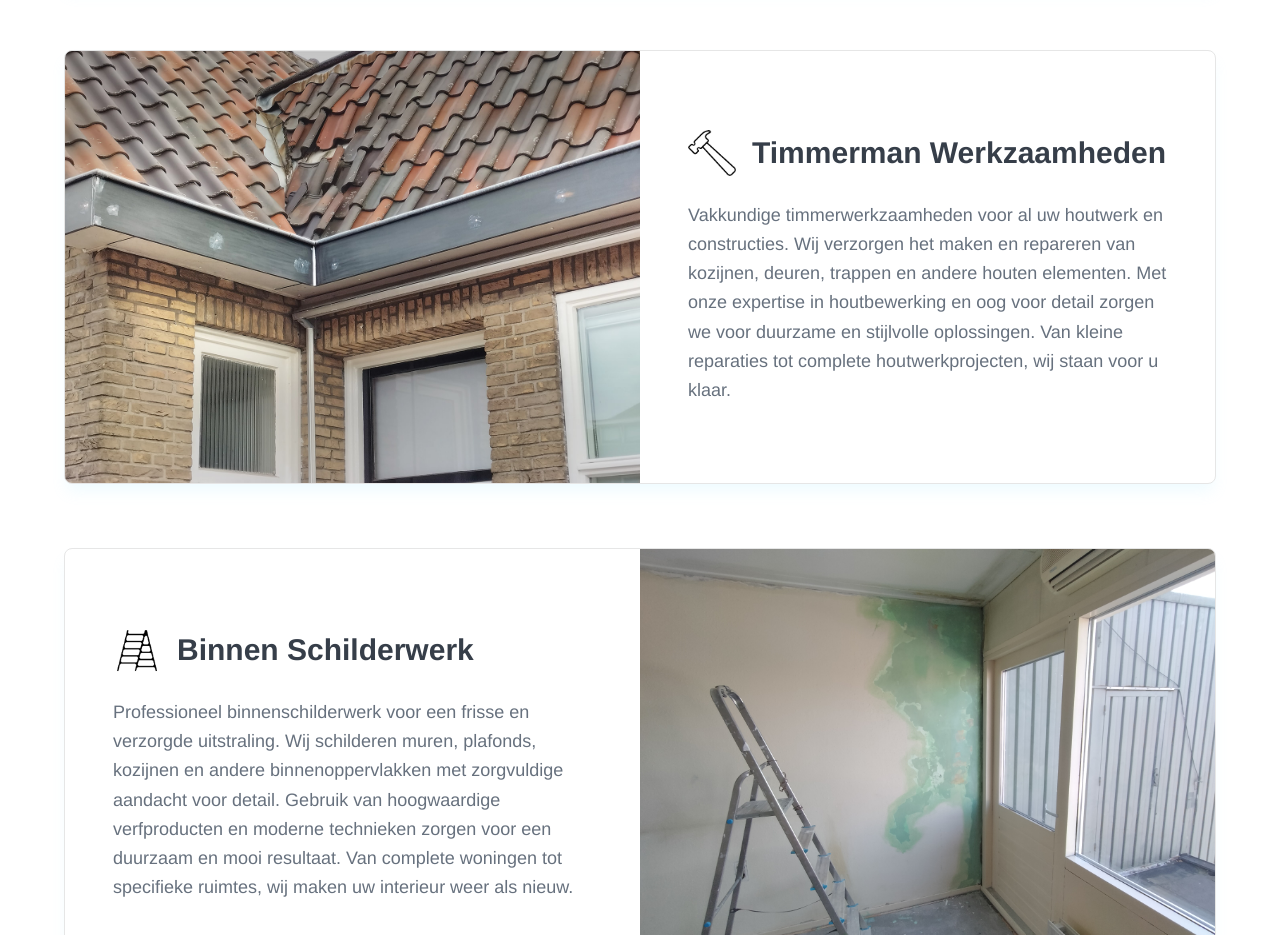
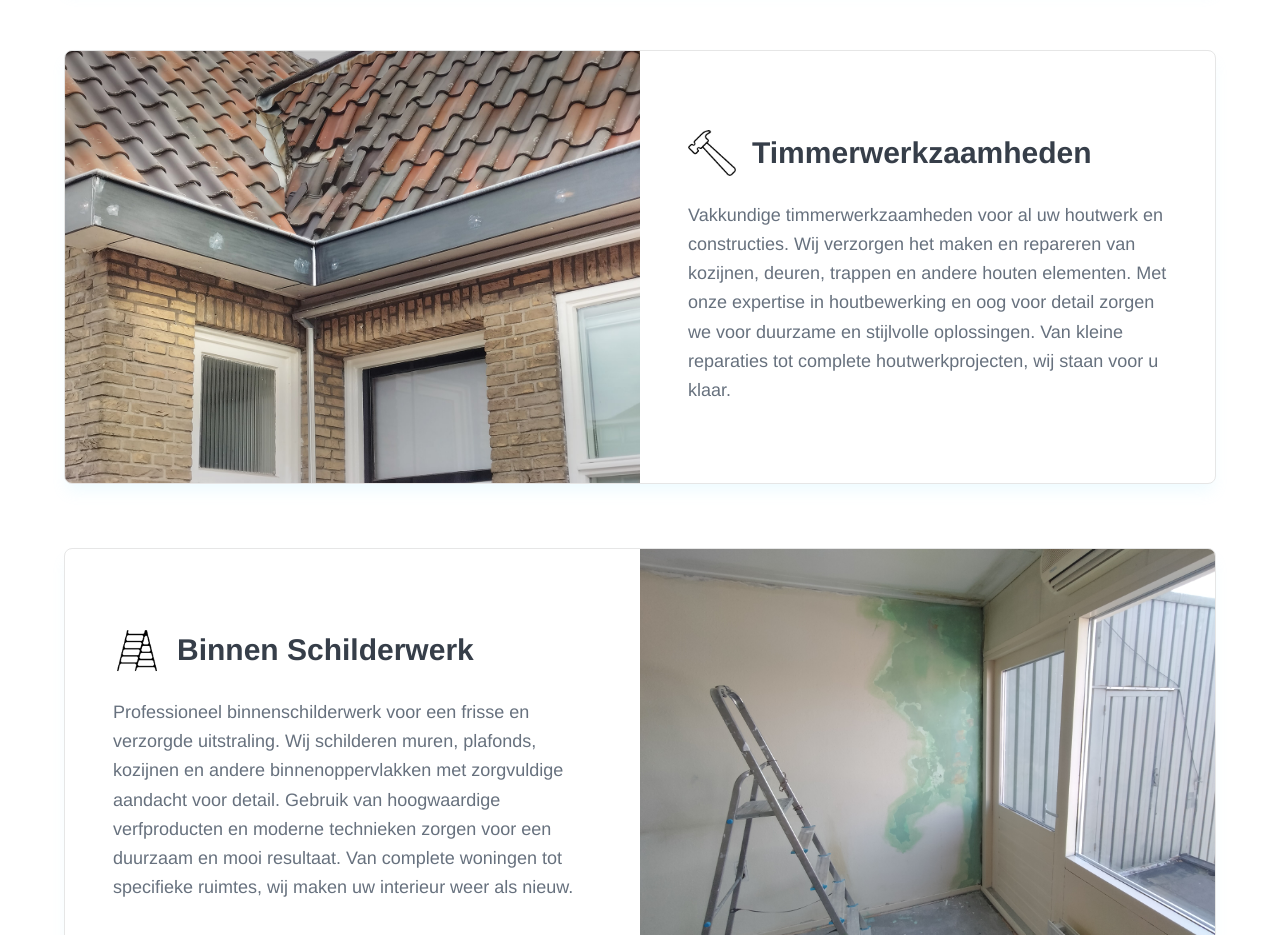
Before and after one commit to karmkoopman/website, a React (Vite) app: page /werkzaamheden in a window 1280 px wide. Shown: the part 1700-2635 px from the top of the page. Built offline with nearby package versions, Linux system fonts and the light colour scheme.

Commit message:
Update title in Services component for correct terminology

```diff
--- a/src/components/Services.tsx
+++ b/src/components/Services.tsx
@@ -33,7 +33,7 @@ const Services = () => {
     },
     {
       icon: <img src={timmermanIcon} alt="Timmerman" className="h-12 w-12 object-contain" />,
-      title: "Timmerman Werkzaamheden",
+      title: "Timmerwerkzaamheden",
       description: "Vakkundige timmerwerkzaamheden voor al uw houtwerk en constructies. Wij verzorgen het maken en repareren van kozijnen, deuren, trappen en andere houten elementen. Met onze expertise in houtbewerking en oog voor detail zorgen we voor duurzame en stijlvolle oplossingen. Van kleine reparaties tot complete houtwerkprojecten, wij staan voor u klaar.",
       image: boeideelImage
     },
```
